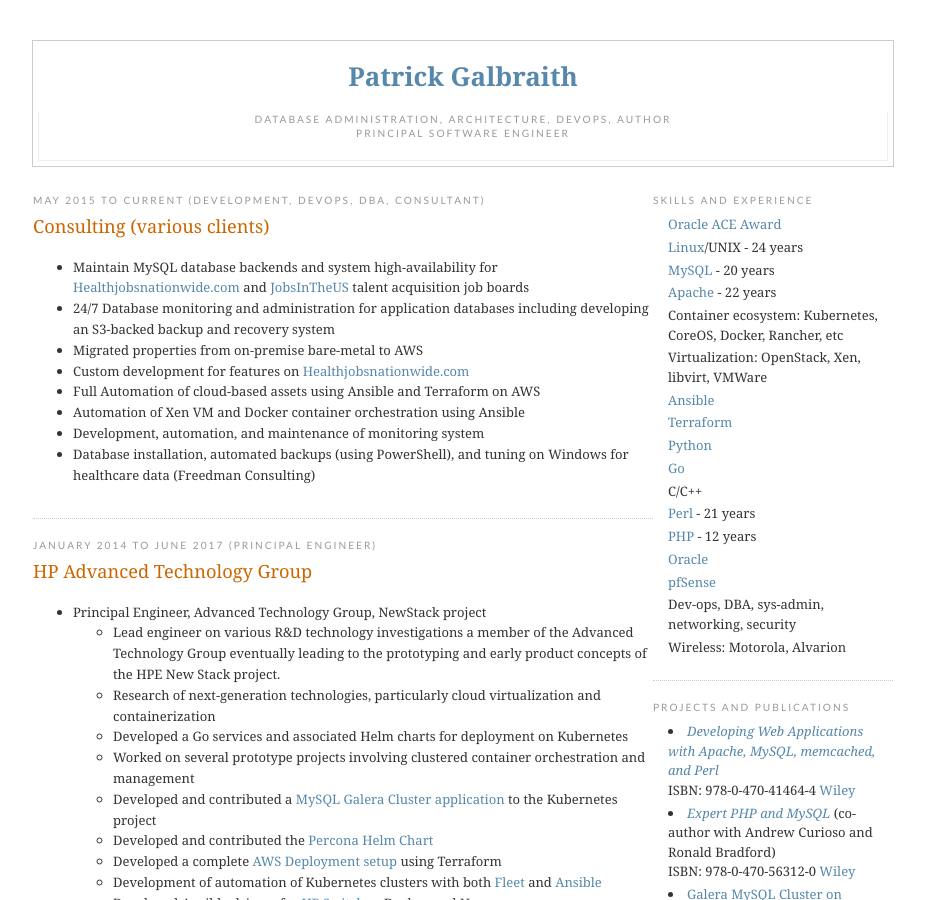
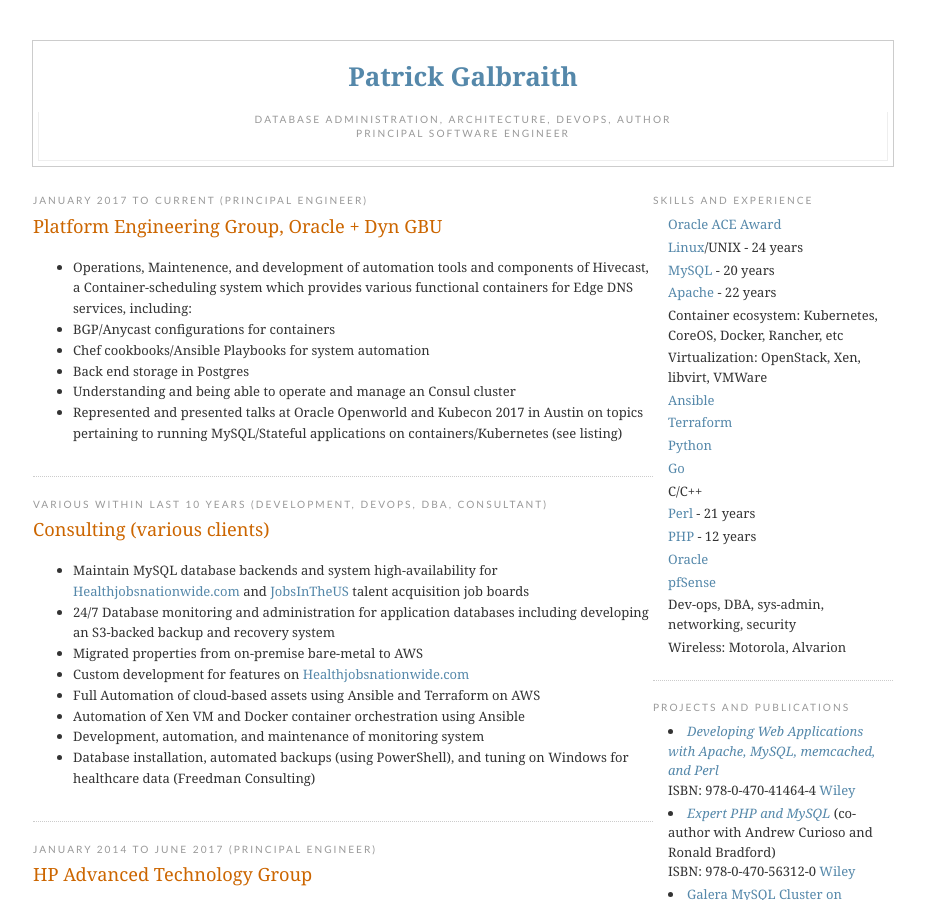
Before and after one commit to CaptTofu/patg.net, a Jekyll site: the page resume.html, which Jekyll copies as it is, in a window 1280 px wide and 900 px high. Shown: the whole window, without its empty margins (177-1102 px from the left). Built offline with Jekyll 4.4.1, drawn with Linux system fonts in a browser that asks for light colours.

Commit message:
updates with Oracle accomplishments

```diff
--- a/resume.html
+++ b/resume.html
@@ -259,7 +259,23 @@
 <div id="main"><div id="main2">
 
 <!-- begin .job-->
-<h2 class="date-header">May 2015 to Current (Development, Devops, DBA, consultant)</h2>
+<h2 class="date-header">January 2017 to current (Principal Engineer)</h2>
+<div class="post"><a name="Oracle + Dyn GBU"></a>
+<h3 class="post-title"><a href="http://dyn.com">Platform Engineering Group, Oracle + Dyn GBU</a></h3>
+<div class="post-body">
+<ul>
+    <li>Operations, Maintenence, and development of automation tools and components of Hivecast, a Container-scheduling system which provides various functional containers for Edge DNS services, including:
+        <li>BGP/Anycast configurations for containers</li>
+        <li>Chef cookbooks/Ansible Playbooks for system automation</li>
+        <li>Back end storage in Postgres</li></li>
+    <li>Understanding and being able to operate and manage an Consul cluster</li>
+    <li>Represented and presented talks at Oracle Openworld and Kubecon 2017 in Austin on topics pertaining to running MySQL/Stateful applications on containers/Kubernetes (see listing)</li>
+</ul>
+</div>
+</div>
+
+<!-- begin .job-->
+<h2 class="date-header">Various within last 10 years (Development, Devops, DBA, consultant)</h2>
 <div class="post"><a name="Consulting"></a>
 <h3 class="post-title">Consulting (various clients)</h3>
 <div class="post-body">
```
